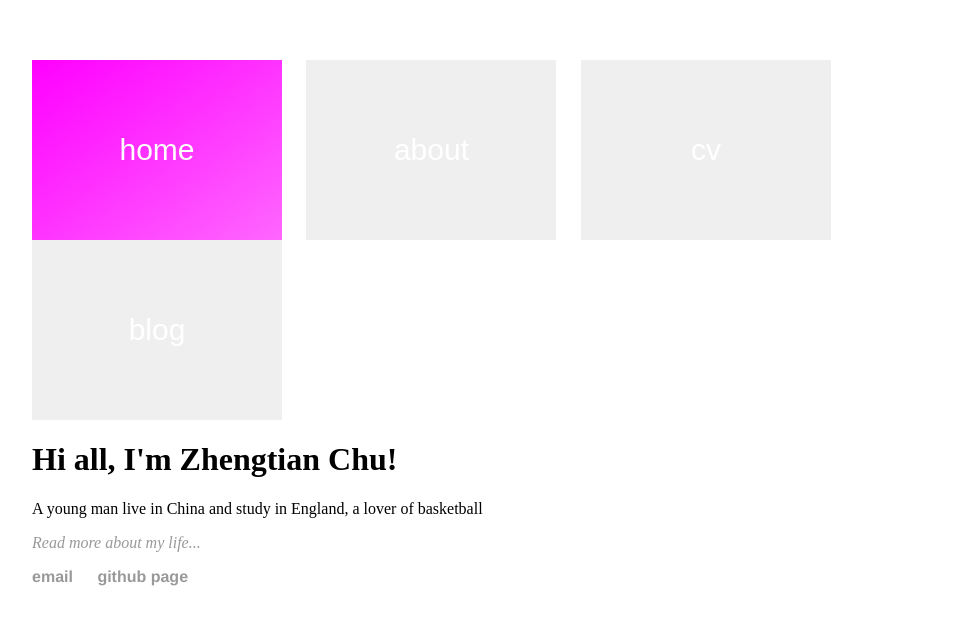
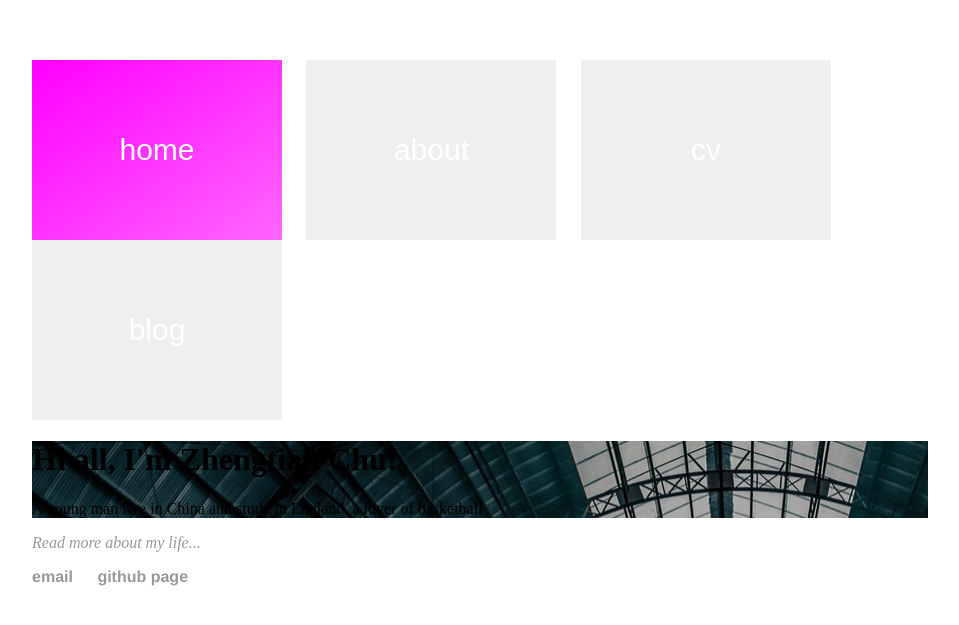
Before and after one commit to scyxx2/lakerschampions.github.io, a Jekyll site: the page built from index.html, in a window 1280 px wide. Shown: the top 625 px of the page, without its empty margins (160-1119 px from the left). Built offline with Jekyll 4.4.1, drawn with Linux system fonts in a browser that asks for light colours.

Commit message:
Update main.css

```diff
--- a/css/main.css
+++ b/css/main.css
@@ -1,6 +1,9 @@
 body {
     margin: 60px auto;
     width: 70%;
+}
+.blurb{
+    background: url("/img/home.png") no-repeat;
 }
 nav ul, footer ul {
     font-family:'Helvetica', 'Arial', 'Sans-Serif';
```
